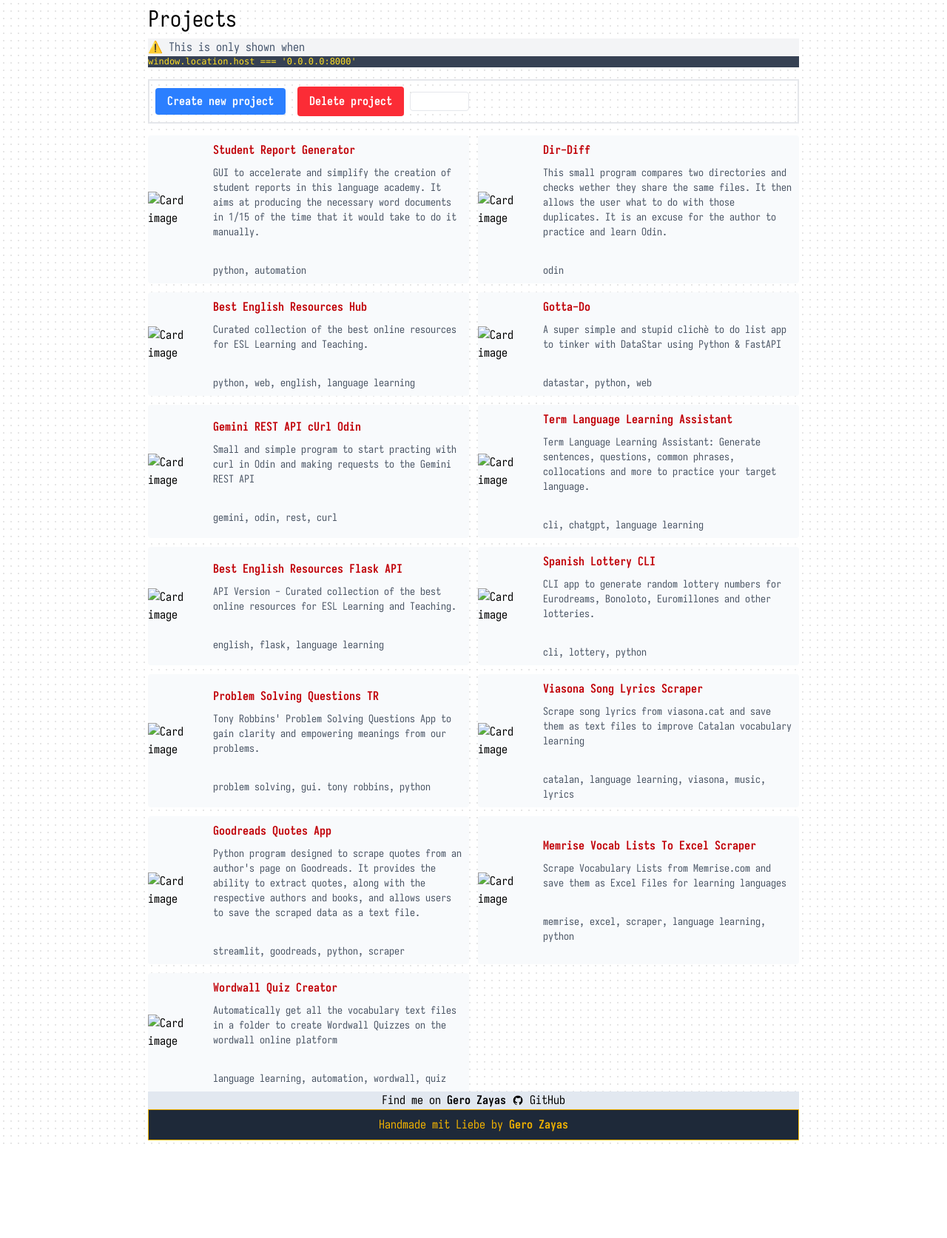
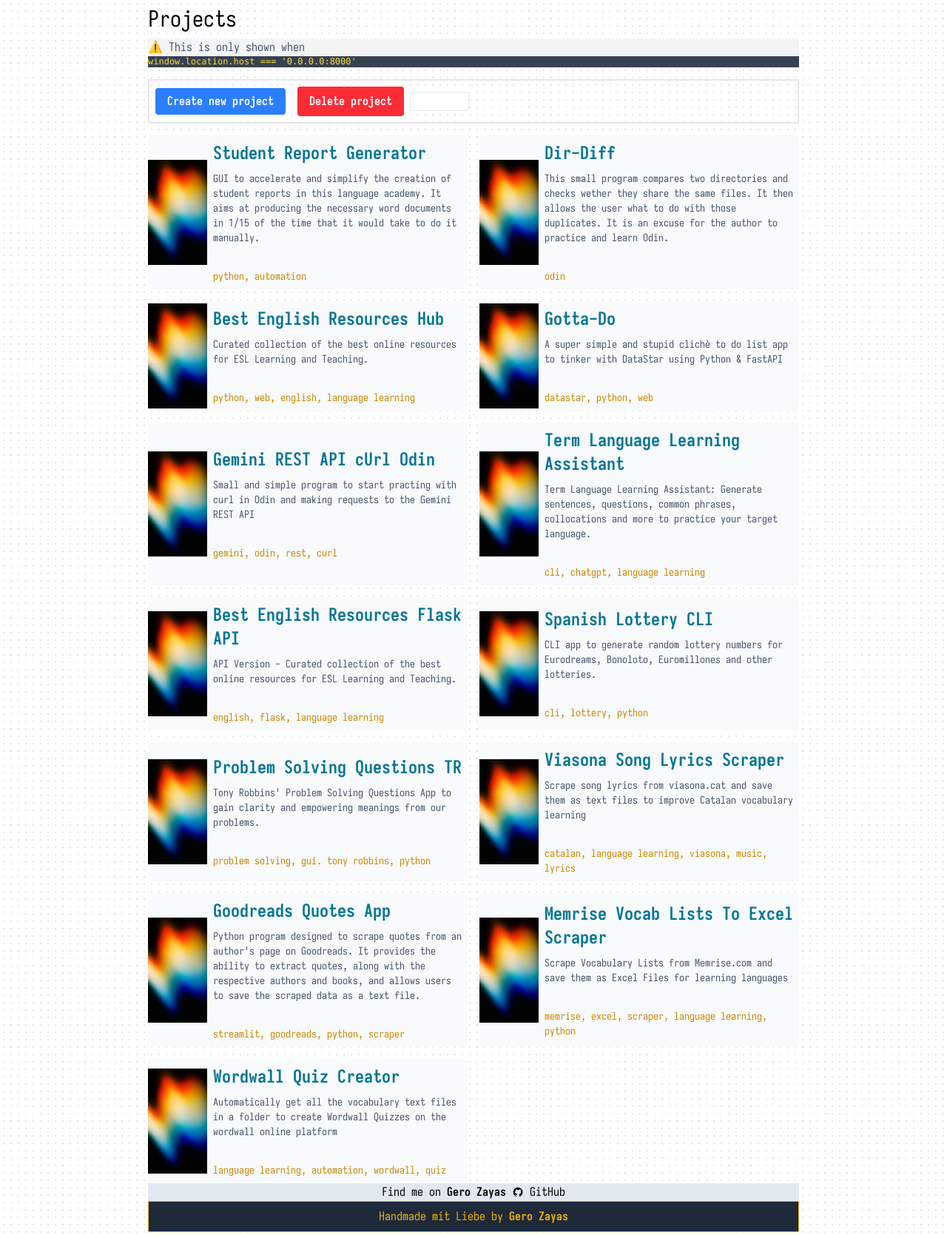
Before and after one commit to GeroZayas/Gero-Website-2026, a FastAPI app: page /projects in a window 1280 px wide. Shown: the part 50-1723 px from the top of the page at 74% size. Before the commit the page ends 1596 px from the top, so only its background shows below. Run offline with FastAPI, Linux system fonts and the light colour scheme; data comes from the database, SQL or seed files in the repository; both versions use the stored data as it was after the commit; parts of the project's set-up code (start-up, migrations or seed data) failed here and were passed over; some libraries are stand-ins or nearby versions.

Commit message:
feat: add projects

```diff
--- a/templates/jinja_components/project_card.html
+++ b/templates/jinja_components/project_card.html
@@ -4,25 +4,20 @@
 
 <div class="{{classes}}">
     <div class="w-20 shrink-0">
-    <a href="blog/{{link}}">
-      <img
-        src="{{picture}}"
-        alt="Card image"
-        class="object-cover object-center transition-transform duration-300 hover:scale-105"
-      />
+        <a target="_blank" href="{{link}}">
+            <img src="{{picture}}" alt="Card image"
+                class="object-cover object-center transition-transform duration-300 hover:scale-105" />
         </a>
     </div>
 
     <div class="md:p-2 p-2">
-    <a
-      href="blog/{{link}}"
-      class="lg:text-1xl font-bold text-md text-red-700 hover:text-red-900 hover:underline"
-    >
+        <a target="_blank" href="{{link}}"
+            class="lg:text-2xl font-bold text-md text-cyan-700 hover:text-cyan-900 hover:underline">
             {{title}}
         </a>
-    <p class="mt-2 lg:text-sm text-xs text-gray-600">{{description}}</p>
+        <p class="mt-2 lg:text-sm text-xs text-slate-600">{{description}}</p>
         <br>
-    <p class="mt-2 lg:text-sm text-xs text-gray-600">{{tags}}</p>
+        <p class="mt-2 lg:text-sm text-xs text-yellow-600">{{tags}}</p>
     </div>
 </div>
 {% endmacro %}
--- a/templates/projects.html
+++ b/templates/projects.html
@@ -15,11 +15,11 @@ project_card %}
 <!-- link, title, tags, picture, description -->
 
 <div class="">
-    <div class="grid grid-cols-1 lg:grid-cols-2 gap-3">
+    <div class="grid grid-cols-1 lg:grid-cols-2 gap-4">
         {% for project in projects %}
 
         {{project_card(project["link"], project["name"], project["tags"],
-        project["picture"], project["description"])}}
+        "static/images/bruno-martins-ElUbmfsgvV0-unsplash.webp", project["description"])}}
 
         {% endfor %}
     </div>
```
Also changed, not shown: services/db/gero_zayas_website_db.db, static/images/bruno-martins-ElUbmfsgvV0-unsplash.jpg (added), static/images/bruno-martins-ElUbmfsgvV0-unsplash.webp (added). Lines whose indentation alone changed are shown as unchanged.
